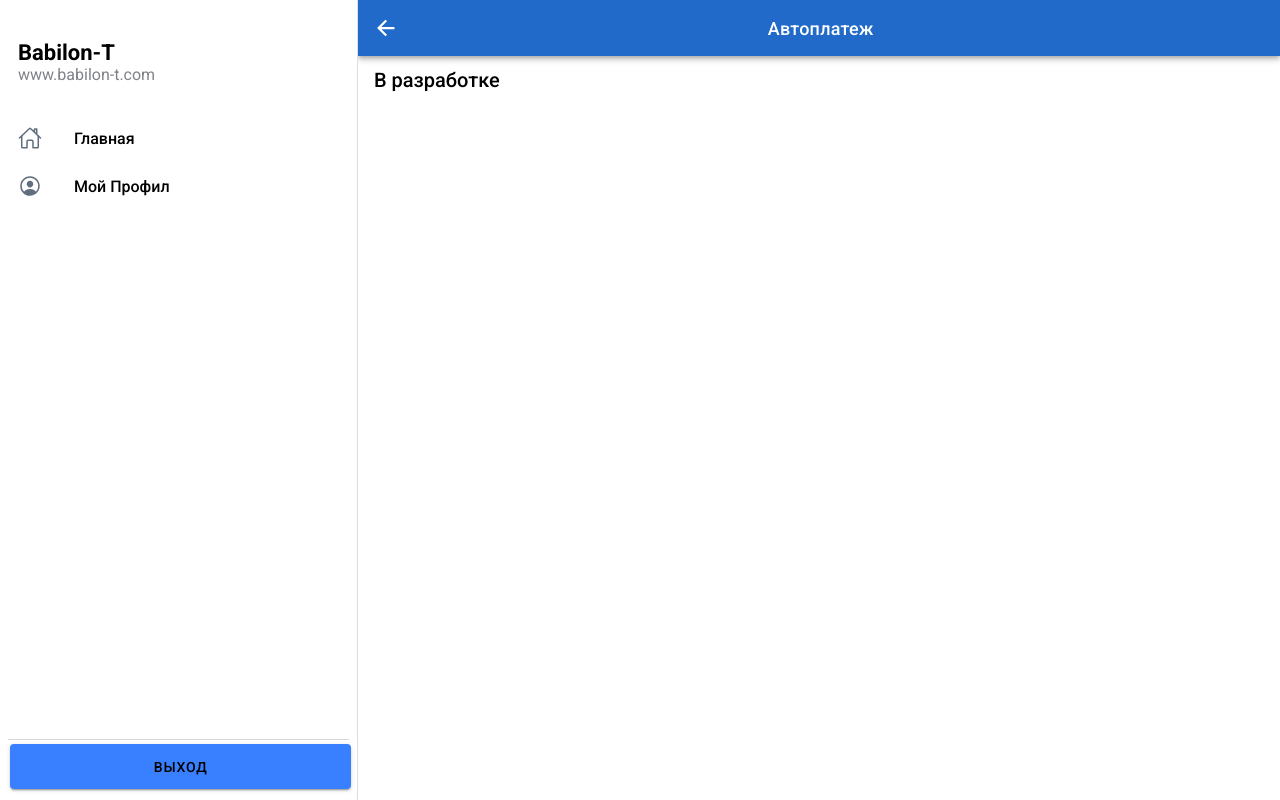
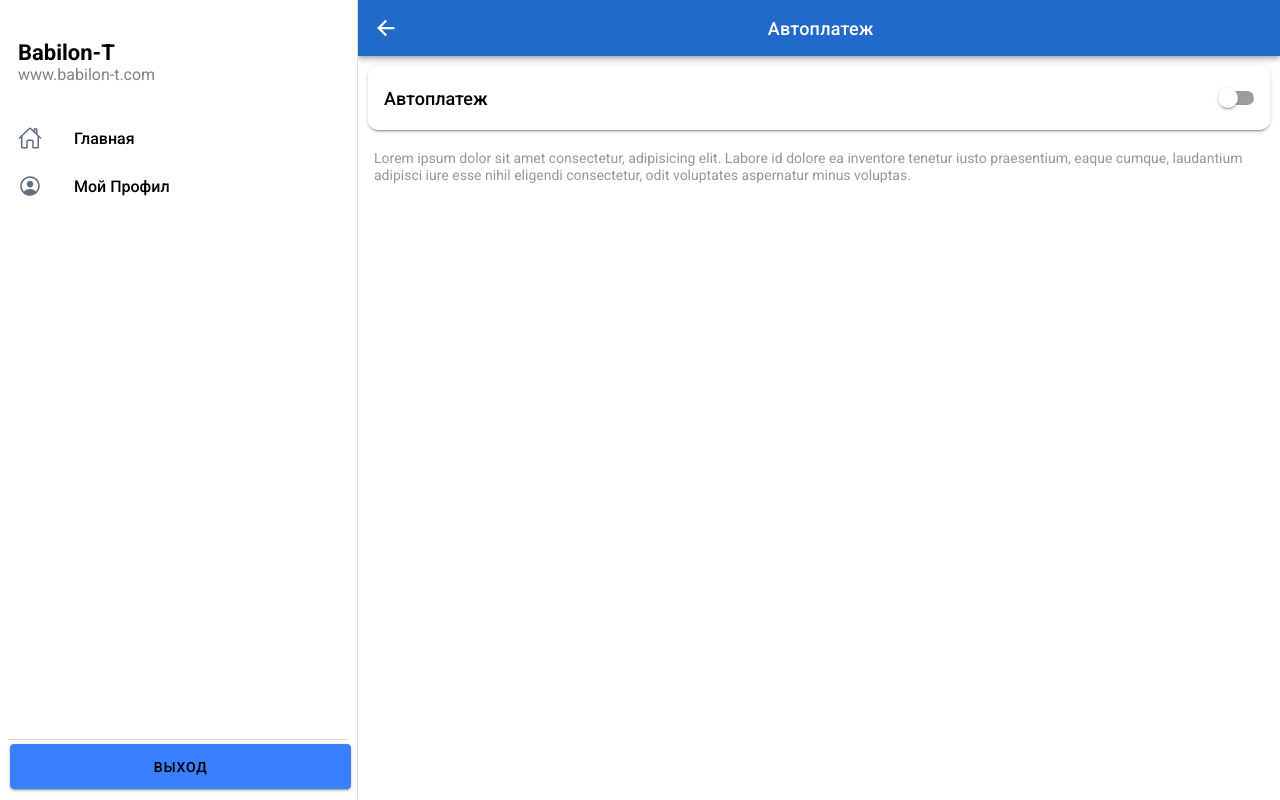
Before and after one commit to BehzodRj/appBT, a React (Vite) app: page /autopay in a window 1280 px wide. Built offline with nearby package versions, Linux system fonts and the light colour scheme.

Commit message:
some changes

```diff
--- a/src/pages/AddBalance/AddBalance.css
+++ b/src/pages/AddBalance/AddBalance.css
@@ -13,28 +13,41 @@
     text-align: center;
 }
 
+.container_addBalance::part(background) {
+    background: #F4F4F4;
+}
+
 .card-info {
-    background: #216ac9;
-    margin: 10px;
+    background: #FFF;
+    margin: 16px;
     border-radius: 10px;
+    box-shadow: none;
 }
 
 .card-info .header {
     padding-bottom: 3px;
     font-size: 20px;
-    color: #FFF;
+    color: #000000;
 }
 
 .card-info .list,
 .card-info .item {
     padding: 0;
-    background: #216ac9;
-    --background: #216ac9;
+    background: transparent;
+    --background: transparent;
+}
+
+.card-info .list {
+    padding: 0 16px;
 }
 
 .card-info .list .item {
     margin-top: 5px;
     margin-bottom: 10px;
+    --inner-padding-end: 0;
+    --inner-padding-start: 0;
+    --padding-end: 0;
+    --padding-start: 0;
 }
 
 .card-info .list .item .item_native {
@@ -44,14 +57,14 @@
 .card-info .list .item .item_native .label {
     padding: 0;
     margin: 0;
-    color: #FFF;
+    color: #000000;
 }
 
 .card-info .list .item .item_native .input {
     max-width: 100%;
     margin: 0;
     --padding-start: 0;
-    color: #FFF;
+    color: #000000;
 }
 
 .card-info .list .item .ps__span--tjs {
@@ -59,27 +72,39 @@
     margin: 0;
     display: flex;
     align-items: flex-end;
-    color: #FFF;
+    color: #000000;
 }
 
 
 .card-wallet {
-    background: #216ac9;
-    margin: 10px;
+    background: #FFF;
+    margin: 16px;
     border-radius: 10px;
+    box-shadow: none;
 }
 
 .card-wallet .header {
     padding-bottom: 3px;
     font-size: 20px;
-    color: #FFF;
+    color: #000000;
 }
 
 .card-wallet .list,
 .card-wallet .item {
     padding: 0;
-    background: #216ac9;
-    --background: #216ac9;
+    background: transparent;
+    --background: transparent;
+}
+
+.card-wallet .list {
+    padding: 0 16px;
+}
+
+.card-wallet .list .item {
+    --inner-padding-end: 0;
+    --inner-padding-start: 0;
+    --padding-end: 0;
+    --padding-start: 0;
 }
 
 .card-wallet .list .item .item_native {
@@ -95,7 +120,7 @@
     font-weight: 400;
     font-size: 17px;
     letter-spacing: -0.408px;
-    color: #FFF;
+    color: #000000;
 }
 
 .card-wallet .list .item .item_native .info__block {
@@ -138,7 +163,8 @@
     padding: 16px;
     font-size: 14px;
     font-weight: 900;
-    color: #216ac9;
-    --background: #ffffff;
+    text-transform: uppercase;
+    color: #FFF;
+    --background: #01A944;
     --border-radius: 13px;
 }
--- a/src/pages/AddBalance/AddBalance.tsx
+++ b/src/pages/AddBalance/AddBalance.tsx
@@ -80,7 +80,7 @@ const AddBalance: React.FC = () => {
           <IonTitle className="title">Пополнить баланс</IonTitle>
         </IonToolbar>
       </IonHeader>
-      <IonContent>
+      <IonContent className="container_addBalance">
         <IonCard className="card-info">
           <IonCardHeader className="header">Babilon T</IonCardHeader>
           <IonList lines="inset" class="list">
@@ -101,7 +101,7 @@ const AddBalance: React.FC = () => {
               </div>
             </IonItem>
 
-            <IonItem lines="none" className="item">
+            <IonItem lines="inset" className="item">
               <div className="item_native">
                 <IonLabel className="label">Сумма</IonLabel>
                 <IonInput
@@ -126,7 +126,7 @@ const AddBalance: React.FC = () => {
         </IonCard>
 
         <IonCard className="card-wallet">
-          <IonCardHeader className="header">Babilon T</IonCardHeader>
+          <IonCardHeader className="header">Способ оплаты</IonCardHeader>
           <IonList lines="inset" class="list">
             <IonRadioGroup value="0">
               <IonItem className="item">
--- a/src/pages/AutoPay/AutoPay.css
+++ b/src/pages/AutoPay/AutoPay.css
@@ -1,12 +1,22 @@
-.WarnText {
-    margin-bottom: -20px;
-    /* margin-top: -10px; */
-    --background: transparent;
+
+.card, .card .item {
+    padding: 4px 0;
+    background: #FFF;
+    --background: #FFF;
+}
+
+.card .item .label {
+    padding: 0;
+    margin: 0;
+    font-size: 18px;
+    font-weight: 500;
     color: #000000;
 }
-.WarnText ion-label {
-    font-size: 20px !important;
-    font-weight: 500;
+
+.description {
+    padding: 10px 16px;
     margin: 0;
-    padding: 0;
+    font-size: 14px;
+    font-weight: 400;
+    color: #979797;
 }
--- a/src/pages/AutoPay/AutoPay.tsx
+++ b/src/pages/AutoPay/AutoPay.tsx
@@ -1,39 +1,55 @@
-import React, { useState } from 'react';
-import { useHistory } from 'react-router-dom';
-import { IonContent, IonInput, IonButton, IonItem, IonLabel, IonPage, IonHeader, IonTitle, IonToolbar, IonFooter, IonList, IonTab, IonCard, IonImg, useIonLoading, IonLoading, IonSplitPane, IonRouterOutlet, IonButtons, IonMenuButton, IonBackButton } from '@ionic/react';
-import './AutoPay.css';
-import logoApp from '../../assets/img/whiteLogo.png';
-import axios from 'axios';
-import logo from '../../assets/img/whiteLogo.png';
-import { Http, HttpOptions } from '@capacitor-community/http';
-import { CapacitorHttp, HttpResponse } from '@capacitor/core';
-import Menu from '../../components/Menu';
+import React from "react";
+import {
+  IonContent,
+  IonItem,
+  IonLabel,
+  IonPage,
+  IonHeader,
+  IonTitle,
+  IonToolbar,
+  IonButtons,
+  IonBackButton,
+  IonCard,
+  IonToggle,
+  IonText,
+} from "@ionic/react";
+import "./AutoPay.css";
 
 const AutoPay: React.FC = () => {
-
   return (
-
     <IonPage>
-
       <IonHeader>
-                <IonToolbar className='BalanceToolbar'>
+        <IonToolbar className="BalanceToolbar">
           <IonButtons slot="start">
             <IonBackButton defaultHref="/main" />
           </IonButtons>
-                    <IonTitle className='title'>Автоплатеж </IonTitle>
+          <IonTitle className="title">Автоплатеж</IonTitle>
         </IonToolbar>
       </IonHeader>
       <IonContent>
-                <IonItem className='WarnText' lines="none">
-                    <IonLabel>
-                    В разработке
+        <IonCard className="card">
+          <IonItem lines="none" className="item">
+            <IonToggle slot="end" class="toggle" color="success"></IonToggle>
+            <IonLabel slot="start" className="label">
+              Автоплатеж
             </IonLabel>
           </IonItem>
+        </IonCard>
+
+        <h1 className="description">
+          Lorem ipsum dolor sit amet consectetur, adipisicing elit. Labore id
+          dolore ea inventore tenetur iusto praesentium, eaque cumque,
+          laudantium adipisci iure esse nihil eligendi consectetur, odit
+          voluptates aspernatur minus voluptas.
+        </h1>
+
+        {/* <IonCard>
+            <IonItem>
+
+            </IonItem>
+        </IonCard> */}
       </IonContent>
-
     </IonPage>
-
-
   );
 };
 
```
Also changed, not shown: 2 other files (tests, documents, lock files or other folders). Lines whose indentation alone changed are shown as unchanged.
